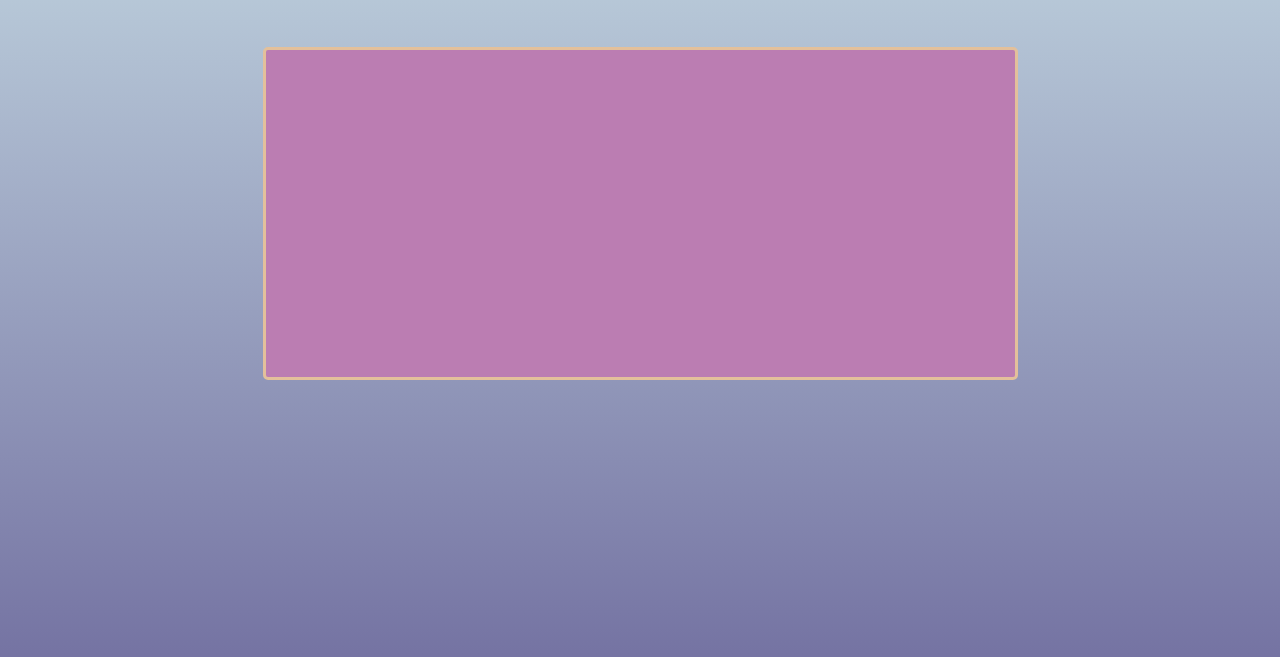
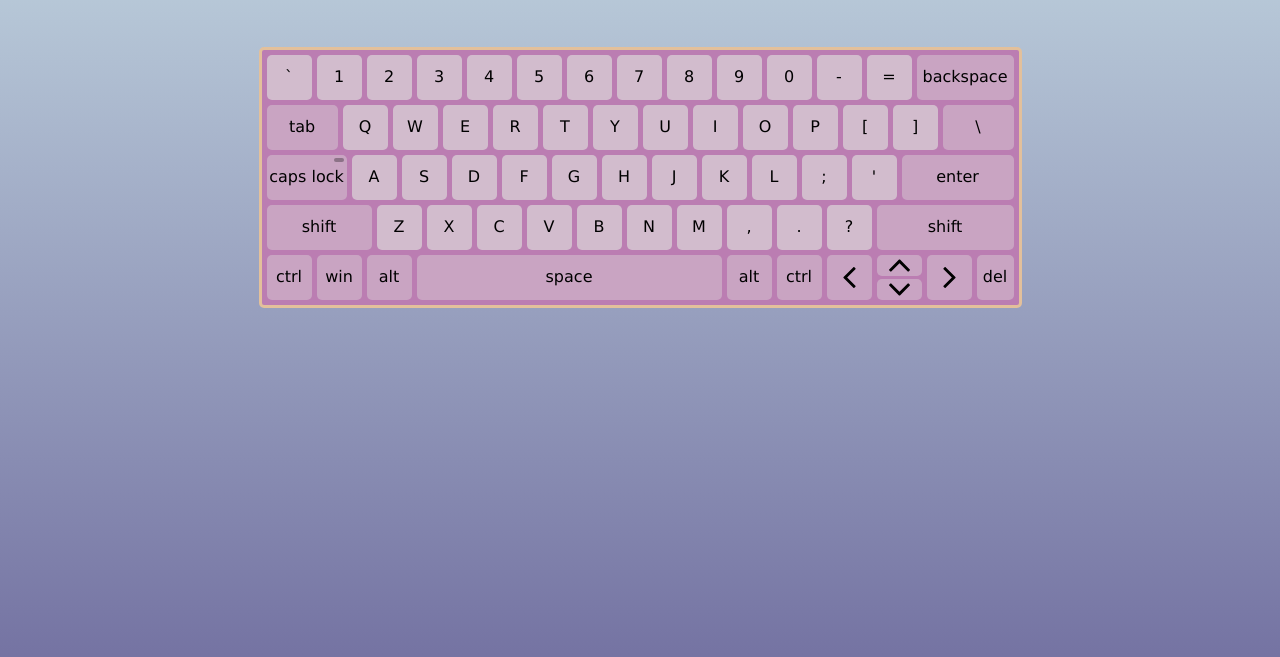
Before and after one commit to EJ252/RSS-Virtual-Keyboard, a website: page src/index.html in a window 1280 px wide. Shown: the part 87-744 px from the top of the page. Drawn offline with Linux system fonts and the light colour scheme.

Commit message:
feat: add design and creation html in js

```diff
--- a/src/index.js
+++ b/src/index.js
@@ -12,11 +12,46 @@ const Keyboard = {
 
     this.elements.main.classList.add('keyboard');
     this.elements.keyboardBody.classList.add('keyboard__body');
+    this.elements.keyboardBody.appendChild(this._createKeys());
 
     this.elements.main.appendChild(this.elements.keyboardBody);
     document.body.appendChild(this.elements.main);
 
 
-  }
+  },
+  _createKeys() {
+    const fragment = document.createDocumentFragment();
+    const keyLayout = [
+      '`', '1', '2', '3', '4', '5', '6', '7', '8', '9', '0', '-', '=', 'backspace',
+      'tab', 'Q', 'W', 'E', 'R', 'T', 'Y', 'U', 'I', 'O', 'P', '[', ']', '\\',
+      'caps lock', 'A', 'S', 'D', 'F', 'G', 'H', 'J', 'K', 'L', ';', `'`, 'enter',
+      'shift', 'Z', 'X', 'C', 'V', 'B', 'N', 'M', ',', '.', '?', 'shift ',
+      'ctrl', 'win', 'alt', 'space', 'alt', 'ctrl', 'left', 'up', 'down', 'right', 'del'
+    ];
+
+    const keyLayoutSpecial = keyLayout.filter(key => key.length > 1 && key !== 'caps lock' && key !== 'shift ');
+
+
+    keyLayout.forEach(x => {
+      const keyElement = document.createElement('button');
+      keyElement.setAttribute('type', 'button');
+      keyElement.classList.add('keyboard__key');
+
+      const arrow = ['left', 'up', 'down', 'right'].indexOf(x) === -1;
+      if (arrow) keyElement.textContent = x; // add text in button from keyLayout
+
+      fragment.appendChild(keyElement);
+
+      if(keyLayoutSpecial.includes(x) || x === '\\') keyElement.classList.add(`keyboard__${x}`, 'keyboard__special');
+
+      if(x === 'caps lock') keyElement.classList.add('keyboard__caps-lock', 'keyboard__key-light', 'keyboard__special');
+
+      if(x === 'shift ') keyElement.classList.add('keyboard__shiftR', 'keyboard__special');
+
+    });
+
+    return fragment;
+
+  },
 };
 window.addEventListener('DOMContentLoaded', Keyboard.init());
--- a/src/styles/style.scss
+++ b/src/styles/style.scss
@@ -24,13 +24,16 @@ h1, .h1 {
   margin: 0 auto;
 }
 .keyboard__body {
-  height: 333px;
-  width: 755px;
+  width: 763px;
   padding: 5px;
   border: 3px solid #e3c09b;
   border-radius: 5px;
   background-color: rgba(187, 125, 178, 1);
   user-select: none;
+  display: flex;
+  position: relative;
+  gap: 5px;
+  flex-wrap: wrap;
 }
 .keyboard__key {
   position: relative;
@@ -41,12 +44,9 @@ h1, .h1 {
   background-color: rgba(215, 203, 212, 0.82);
   cursor: pointer;
   padding: 0;
-  -webkit-tap-highlight-color: rgba(215, 203, 212, 0.9);
 }
-.keyboard__special-keys {
-  width: 100px;
+.keyboard__special {
   background-color: rgba(215, 203, 212, 0.5);
-  -webkit-tap-highlight-color: rgba(215, 203, 212, 0.9);
 }
 .keyboard__key:active {
   background-color: rgba(215, 203, 212, 1);
@@ -65,3 +65,59 @@ h1, .h1 {
 .keyboard__key-light_active:after {
   background-color: #ffffff;
 }
+.keyboard__backspace {
+  width: 97px;
+}
+.keyboard__caps-lock {
+  width: 80px;
+}
+.keyboard__tab {
+  width: 71px;
+}
+.keyboard__\\ {
+  width: 71px;
+}
+.keyboard__enter {
+  width: 112px;
+}
+.keyboard__shift {
+  width: 105px;
+}
+.keyboard__shiftR {
+  width: 137px;
+}
+.keyboard__space {
+  width: 305px;
+}
+.keyboard__del{
+  width: 37px;
+}
+.keyboard__left {
+  background-image: url('../../assets/icons/arrow_left.svg');
+  background-repeat: no-repeat;
+  background-size: 21px;
+  background-position: center;
+}
+.keyboard__up {
+  height: 21px;
+  background-image: url('../../assets/icons/arrow_up.svg');
+  background-repeat: no-repeat;
+  background-size: contain;
+  background-position: center;
+}
+.keyboard__down {
+  height: 21px;
+  position: absolute;
+  right: 97px;
+  bottom: 5px;
+  background-image: url('../../assets/icons/arrow_down.svg');
+  background-repeat: no-repeat;
+  background-size: contain;
+  background-position: center;
+}
+.keyboard__right {
+  background-image: url('../../assets/icons/arrow_right.svg');
+  background-repeat: no-repeat;
+  background-size: 21px;
+  background-position: center;
+}
```
Also changed, not shown: assets/icons/arrow_down.svg (added), assets/icons/arrow_left.svg (added), assets/icons/arrow_right.svg (added), assets/icons/arrow_up.svg (added), src/styles/style.css, 1 other file.
